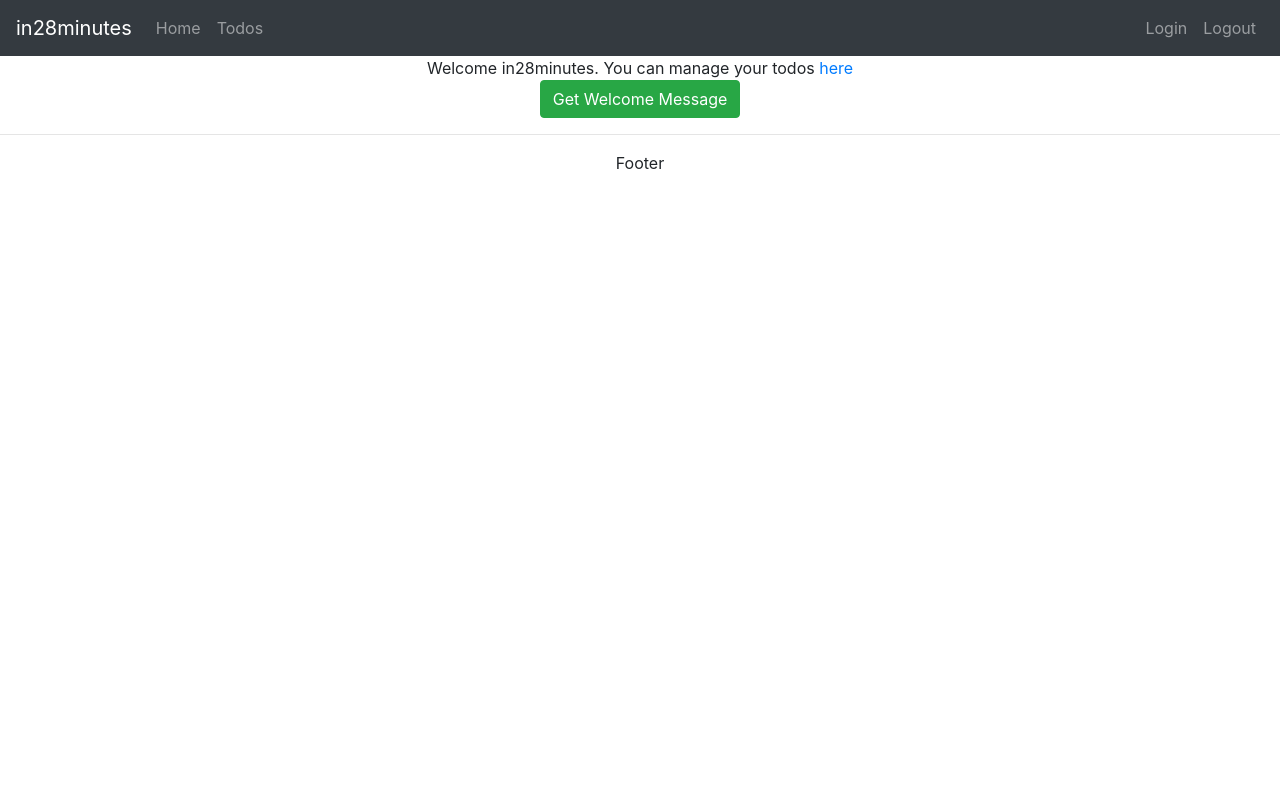
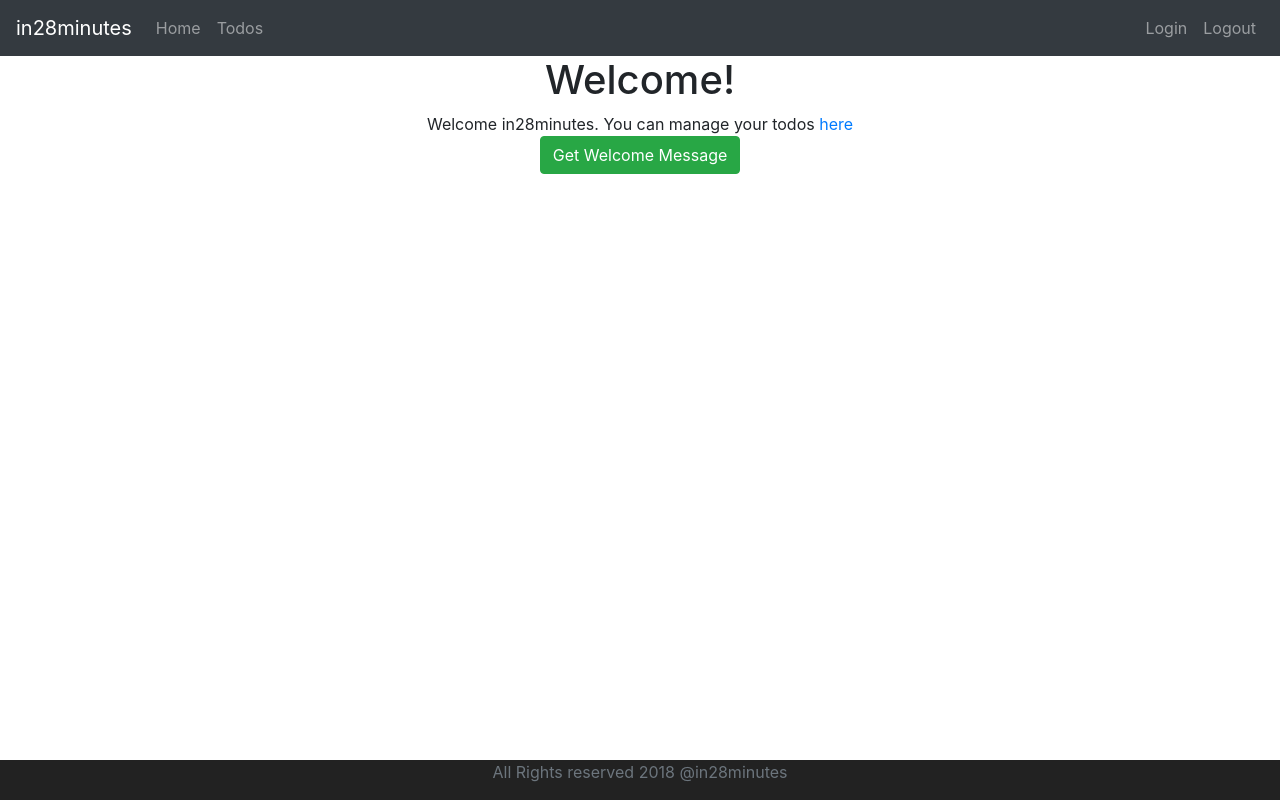
Before and after one commit to Shaurya005/todo-app, a React (Create React App) app: page /welcome/in28minutes in a window 1280 px wide. Built offline with nearby package versions, Linux system fonts and the light colour scheme.

Commit message:
Styling different components.

```diff
--- a/src/App.css
+++ b/src/App.css
@@ -1,3 +1,11 @@
+.footer {
+  position: absolute;
+  bottom: 0;
+  width: 100%;
+  height: 40px;
+  background-color: #222222;
+}
+
 .App {
   text-align: center;
 }
--- a/src/components/todo/ListTodoComponent.jsx
+++ b/src/components/todo/ListTodoComponent.jsx
@@ -7,9 +7,9 @@
 
         this.state = {
             todos: [
-                // {id: 1, description: 'Learn to Dance', done: false, targetDate: new Date()},
-                // {id: 2, description: 'Become an expert at React', done: false, targetDate: new Date()},
-                // {id: 3, description: 'Visit India', done: false, targetDate: new Date()}
+                {id: 1, description: 'Learn to Dance', done: false, targetDate: new Date()},
+                {id: 2, description: 'Become an expert at React', done: false, targetDate: new Date()},
+                {id: 3, description: 'Visit India', done: false, targetDate: new Date()}
             ]
         }
     }
@@ -43,10 +43,10 @@
         return (
             <div>
                 <h1>List Todos</h1>
-                <table>
+                <div className='container'>
+                    <table className='table'>
                         <thead>
                             <tr>
-                            <th>id</th>
                                 <th>description</th>
                                 <th>Target Date</th>
                                 <th>Is Completed</th>
@@ -61,7 +61,6 @@
                                 this.state.todos.map (
                                     todo =>
                                         <tr>
-                                        <td>{todo.id}</td>
                                             <td>{todo.description}</td>
                                             <td>{todo.targetDate.toString()}</td>
                                             <td>{todo.done.toString()}</td>
@@ -71,6 +70,7 @@
                         </tbody>
                     </table>
                 </div>
+            </div>
         )
     }
 }
--- a/src/components/todo/TodoApp.jsx
+++ b/src/components/todo/TodoApp.jsx
@@ -19,6 +19,7 @@
                         <Route path="/login" element={<LoginComponentWithNavigation />} />
                         <Route path="/welcome/:name" element={<WelcomeComponentWithParams />} />
                         <Route path="/todos" element={<ListTodosComponent/>} />
+                        <Route path="/logout" element={<LogoutComponent/>} />
                         <Route path="*" element={<ErrorComponent />} />
                         {/* We want to show the ErrorComponent when none of these components match that. You need to pass * to the path in Route. */}
                     </Routes>
@@ -67,8 +68,21 @@
 class FooterComponent extends Component {
     render() {
         return (
+            <footer className='footer'>
+                <span className='text-muted'>All Rights reserved 2018 @in28minutes</span>
+            </footer>
+        )
+    }
+}
+
+class LogoutComponent extends Component {
+    render() {
+        return (
             <div>
-                 <hr/> Footer
+                <h1>You are logged out</h1>
+                <div className='container'>
+                    Thank You for using our application
+                </div>
             </div>
         )
     }
@@ -160,13 +174,16 @@
             If you wanted to show a specific div on a specific condition, then you can actually use this and operator &&.
             */
             <div>
+               <h1>Login</h1>
+               <div className='container'>
                {/* <ShowInvalidCredentials hasLoginFailed={this.state.hasLoginFailed} /> */}
                {/* <ShowLoginSuccesMessage showSuccessMessage={this.state.showSuccessMessage} /> */}
-               { this.state.hasLoginFailed && <div>Invalid Credentials</div>}
+               { this.state.hasLoginFailed && <div className='alert alert-warning'>Invalid Credentials</div>}
                { this.state.showSuccessMessage && <div>Login Succesful</div> }
                User Name: <input type="text" name="username" value={this.state.username} onChange={this.handleChange}/>
                Password: <input type="password" name="password" value={this.state.password} onChange={this.handleChange}/>
-               <button onClick={this.loginClicked}>Login</button>
+               <button className='btn btn-success' onClick={this.loginClicked}>Login</button>
+               </div>
             </div>
         )
         /*
--- a/src/components/todo/WelcomeComponent.jsx
+++ b/src/components/todo/WelcomeComponent.jsx
@@ -33,7 +33,8 @@
     render() {
         // How can we add a link around here. So we need to use something called Link, which also is defined in the react-router-dom.
         return  <>
-                    <div>
+                    <h1>Welcome!</h1>
+                    <div className='container'>
                         Welcome {this.props.params.name}. You can manage your todos <Link to='/todos'>here</Link>
                     </div>
                     <div className='container'>
```
Lines whose indentation alone changed are shown as unchanged.
